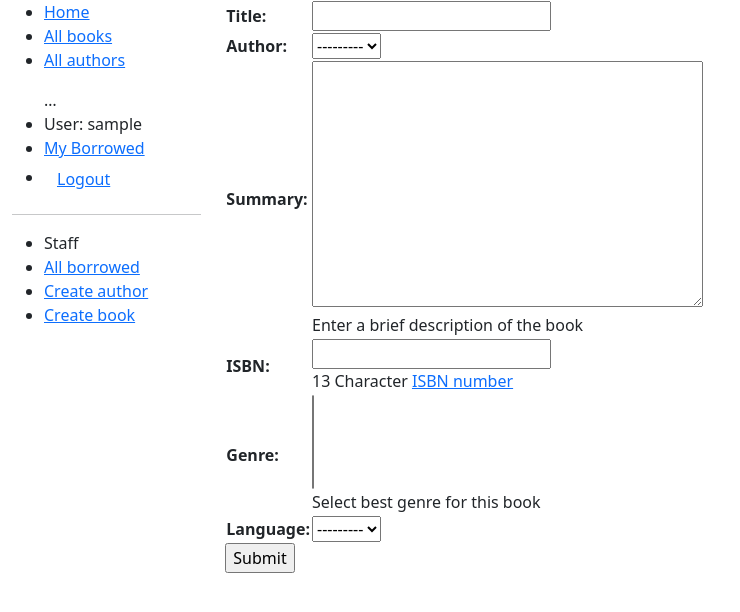
After one commit to alenapachkovskay-commits/practic_lab1, a Django app: page /catalog/book/create/ in a window 1280 px wide. The commit adds this page. Shown: the top 612 px of the page, without its empty margins (0-740 px from the left). Run offline with Django 5.2, Linux system fonts and the light colour scheme; the visitor is signed in with stand-in values (Sample User, id 1); data that the repository does not hold is empty.

Commit message:
Initial commit

```diff
--- a/locallibrary/catalog/admin.py
+++ b/locallibrary/catalog/admin.py
@@ -1,11 +1,11 @@
 from django.contrib import admin
-from .models import Author, Genre, Book, BookInstance
+from .models import Author, Genre, Book, BookInstance, Language
 
 #admin.site.register(Book)
 # admin.site.register(Author)
 admin.site.register(Genre)
 #admin.site.register(BookInstance)
-
+admin.site.register(Language)
 class BookInline(admin.TabularInline):
     model = Book
     fields = ['title', 'author', 'display_genre']
@@ -24,7 +24,7 @@ class BooksInstanceInline(admin.TabularInline):
 
 @admin.register(Book)
 class BookAdmin(admin.ModelAdmin):
-    list_display = ('title', 'author', 'display_genre')
+    list_display = ('title', 'author', 'display_genre' , )
     inlines = [BooksInstanceInline]
 
 @admin.register(BookInstance)
--- a/locallibrary/catalog/models.py
+++ b/locallibrary/catalog/models.py
@@ -14,6 +14,16 @@ class Genre(models.Model):
         """
         return self.name
 
+
+class Language(models.Model):
+    name = models.CharField(max_length=200, unique=True, help_text="Enter language for book")
+
+    def __str__(self):
+        return self.name
+    def get_absolute_url(self):
+        return reverse('language-list', args=[str(self.id)])
+
+
  #Used to generate URLs by reversing the URL patterns
 class Book(models.Model):
     """
@@ -28,6 +38,7 @@ class Book(models.Model):
     genre = models.ManyToManyField(Genre, help_text="Select best genre for this book")
     # ManyToManyField used because genre can contain many books. Books can cover many genres.
     # Genre class has already been defined so we can specify the object above.
+    language = models.ForeignKey(Language, on_delete=models.SET_NULL, null=True)
     def display_genre(self):
         """
         Creates a string for the Genre. This is required to display genre in Admin.
@@ -36,7 +47,14 @@ class Book(models.Model):
 
     display_genre.short_description = 'Genre'
 
-    #Word = models.ForeignKey('Word', on_delete=models.SET_NULL, null=True)
+    def display_language(self):
+        """
+        Creates a string for the Language. This is required to display language in Admin.
+        """
+        if self.language:
+            return self.language.name
+        return ''
+    display_language.short_description = 'Language'
 
     def __str__(self):
         """
--- a/locallibrary/catalog/templates/base_generic.html
+++ b/locallibrary/catalog/templates/base_generic.html
@@ -48,6 +48,7 @@
    <li><a href="{% url 'all-borrowed' %}">All borrowed</a></li>
 {% if perms.catalog.add_author %}
    <li><a href="{% url 'author-create' %}">Create author</a></li>
+    <li><a href="{% url 'book-create' %}">Create book</a></li>
 {% endif %}
 </ul>
 {% endif %}
--- /dev/null
+++ b/locallibrary/catalog/templates/catalog/book_form.html
@@ -0,0 +1,11 @@
+{% extends "base_generic.html" %}
+
+{% block content %}
+<form action="" method="post">
+  {% csrf_token %}
+  <table>
+    {{ form.as_table }}
+  </table>
+  <input type="submit" value="Submit" />
+</form>
+{% endblock %}
--- a/locallibrary/catalog/urls.py
+++ b/locallibrary/catalog/urls.py
@@ -21,4 +21,7 @@ urlpatterns += [
     path('author/create/', views.AuthorCreate.as_view(), name='author-create'),
     path('author/<int:pk>/update/', views.AuthorUpdate.as_view(), name='author-update'),
     path('author/<int:pk>/delete/', views.AuthorDelete.as_view(), name='author-delete'),
+    path('book/create/', views.BookCreate.as_view(), name='book-create'),
+    path('book/<int:pk>/update/', views.BookUpdate.as_view(), name='book-update'),
+    path('book/<int:pk>/delete/', views.BookDelete.as_view(), name='book-delete'),
 ]
--- a/locallibrary/catalog/views.py
+++ b/locallibrary/catalog/views.py
@@ -141,3 +141,29 @@ class AuthorDelete(PermissionRequiredMixin, DeleteView):
             return HttpResponseRedirect(
                 reverse("author-delete", kwargs={"pk": self.object.pk})
             )
+
+#BOOK CREATE
+class BookCreate(PermissionRequiredMixin, CreateView):
+    model = Book
+    fields = ['title', 'author', 'summary', 'isbn', 'genre', 'language']
+    initial = {'genre': 'novel'}
+    permission_required = 'catalog.add_book'
+
+class BookUpdate(PermissionRequiredMixin, UpdateView):
+    model = Book
+    fields = '__all__'
+    permission_required = 'catalog.change_book'
+
+class BookDelete(PermissionRequiredMixin, DeleteView):
+    model = Book
+    success_url = reverse_lazy('books')
+    permission_required = 'catalog.delete_book'
+
+    def form_valid(self, form):
+        try:
+            self.object.delete()
+            return HttpResponseRedirect(self.success_url)
+        except Exception as e:
+            return HttpResponseRedirect(
+                reverse("book-delete", kwargs={"pk": self.object.pk})
+            )
```
Also changed, not shown: locallibrary/catalog/templates/catalog/book_confirm_delete.html (added, +25 -0 lines), locallibrary/catalog/migrations/0001_initial.py (deleted), locallibrary/catalog/migrations/0002_alter_book_genre.py (deleted), locallibrary/db.sqlite3 (deleted), locallibrary/dbold.sqlite3 (added).
